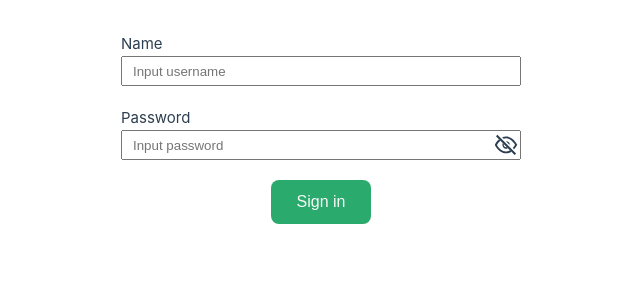
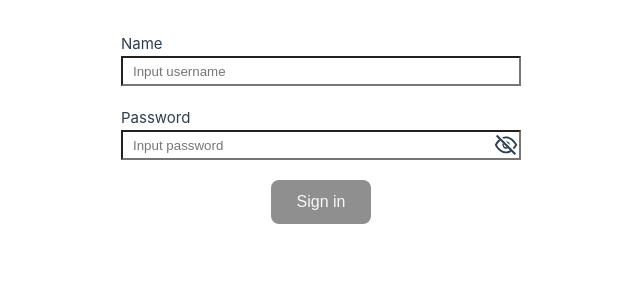
Before and after one commit to ADereglazov/vue3-auth-examle, a Vue app: page / in a window 1280 px wide. Shown: the top 300 px of the page, without its empty margins (319-959 px from the left). Built offline with nearby package versions, Linux system fonts and the light colour scheme.

Commit message:
move button to ActionButton.vue component

```diff
--- /dev/null
+++ b/src/components/ActionButton.vue
@@ -0,0 +1,56 @@
+<template>
+  <button :type="type" :disabled="disabled" class="action-button">
+    {{ text }}
+  </button>
+</template>
+
+<script>
+export default {
+  name: "ActionButton",
+  props: {
+    type: {
+      type: String,
+      default: "button"
+    },
+    text: {
+      type: String,
+      default: "Action"
+    },
+    disabled: {
+      type: Boolean,
+      default: false
+    }
+  }
+}
+</script>
+
+<style scoped lang="less">
+.action-button {
+  display: block;
+  min-width: 100px;
+  max-width: 400px;
+  font-size: 16px;
+  line-height: 24px;
+  text-align: center;
+  color: var(--vt-c-white-soft);
+  background-color: var(--green-light);
+  padding: 10px;
+  border: 0;
+  border-radius: 8px;
+
+  &:hover {
+    cursor: pointer;
+    background-color: var(--green-dark);
+  }
+
+  &:active {
+    color: var(--vt-c-white-mute);
+    background-color: var(--green);
+  }
+
+  &:disabled {
+    background-color: var(--vt-c-divider-dark-1);
+    cursor: default;
+  }
+}
+</style>
--- a/src/views/SignIn.vue
+++ b/src/views/SignIn.vue
@@ -4,6 +4,7 @@
       <label for="name" class="form__label">Name</label>
       <input
           id="name"
+          v-model="userName"
           type="text"
           placeholder="Input username"
           class="form__input"
@@ -14,37 +15,48 @@
       <label for="password" class="form__label">Password</label>
       <input
           id="password"
-          :type="showPassword ? 'text' : 'password'"
+          v-model="password"
+          :type="isShowPassword ? 'text' : 'password'"
           placeholder="Input password"
           class="form__input form__input--password"
       >
       <ShowHideButton
-        :show="showPassword"
+        :show="isShowPassword"
         class="form__show-password-button"
         @show-hide="handleShowHide"
       />
     </div>
 
-    <button type="submit" class="form__button">Sign in</button>
+    <ActionButton
+      type="submit"
+      text="Sign in"
+      :disabled="!userName || !password"
+      class="form__button"
+    />
   </form>
 </template>
 
 <script>
 import { ref } from "vue";
 import ShowHideButton from "@/components/ShowHideButton.vue"
+import ActionButton from "@/components/ActionButton.vue"
 
 export default {
   name: "SignIn",
-  components: { ShowHideButton },
+  components: { ShowHideButton, ActionButton },
   setup() {
-    const showPassword = ref(false);
+    const userName = ref("");
+    const password = ref("");
+    const isShowPassword = ref(false);
 
     function handleShowHide() {
-      showPassword.value = !showPassword.value;
+      isShowPassword.value = !isShowPassword.value;
     }
 
     return {
-      showPassword,
+      userName,
+      password,
+      isShowPassword,
       handleShowHide
     }
   }
@@ -69,6 +81,15 @@ export default {
     width: 100%;
     height: 30px;
     padding: 0 10px;
+    background-color: var(--vt-c-white);
+
+    &:-webkit-autofill,
+    &:-webkit-autofill:hover,
+    &:-webkit-autofill:focus,
+    &:-webkit-autofill:active {
+      -webkit-background-clip: text;
+      transition: background-color 5000s ease-in-out 0s;
+    }
 
     &--password {
       padding-right: 30px;
@@ -80,34 +101,5 @@ export default {
     right: 0;
     bottom: 0;
   }
-
-  &__button {
-    display: block;
-    min-width: 100px;
-    max-width: 400px;
-    font-size: 16px;
-    line-height: 24px;
-    text-align: center;
-    color: var(--vt-c-white-soft);
-    background-color: var(--green-light);
-    padding: 10px;
-    border: 0;
-    border-radius: 8px;
-
-    &:hover {
-      cursor: pointer;
-      background-color: var(--green-dark);
-    }
-
-    &:active {
-      color: var(--vt-c-white-mute);
-      background-color: var(--green);
-    }
-
-    &:disabled {
-      background-color: var(--vt-c-divider-dark-1);
-      cursor: default;
-    }
-  }
 }
 </style>
```
